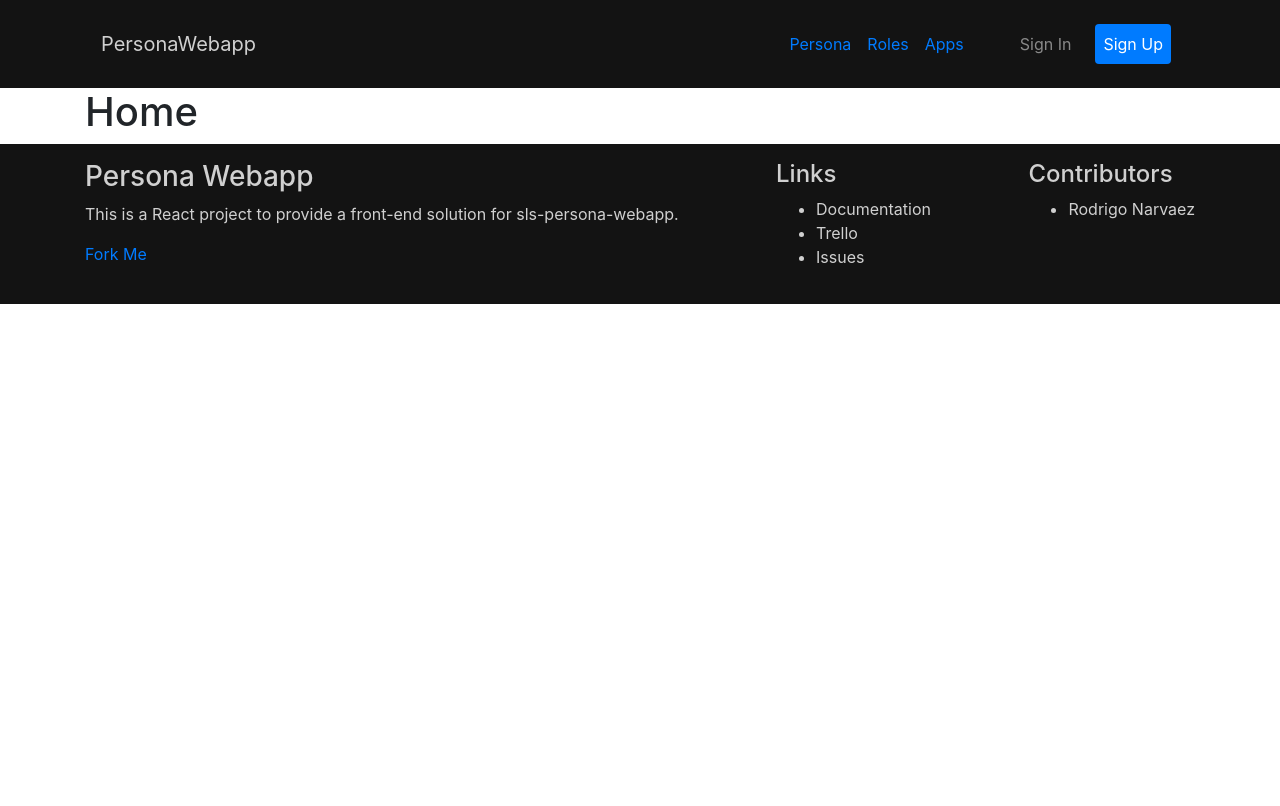
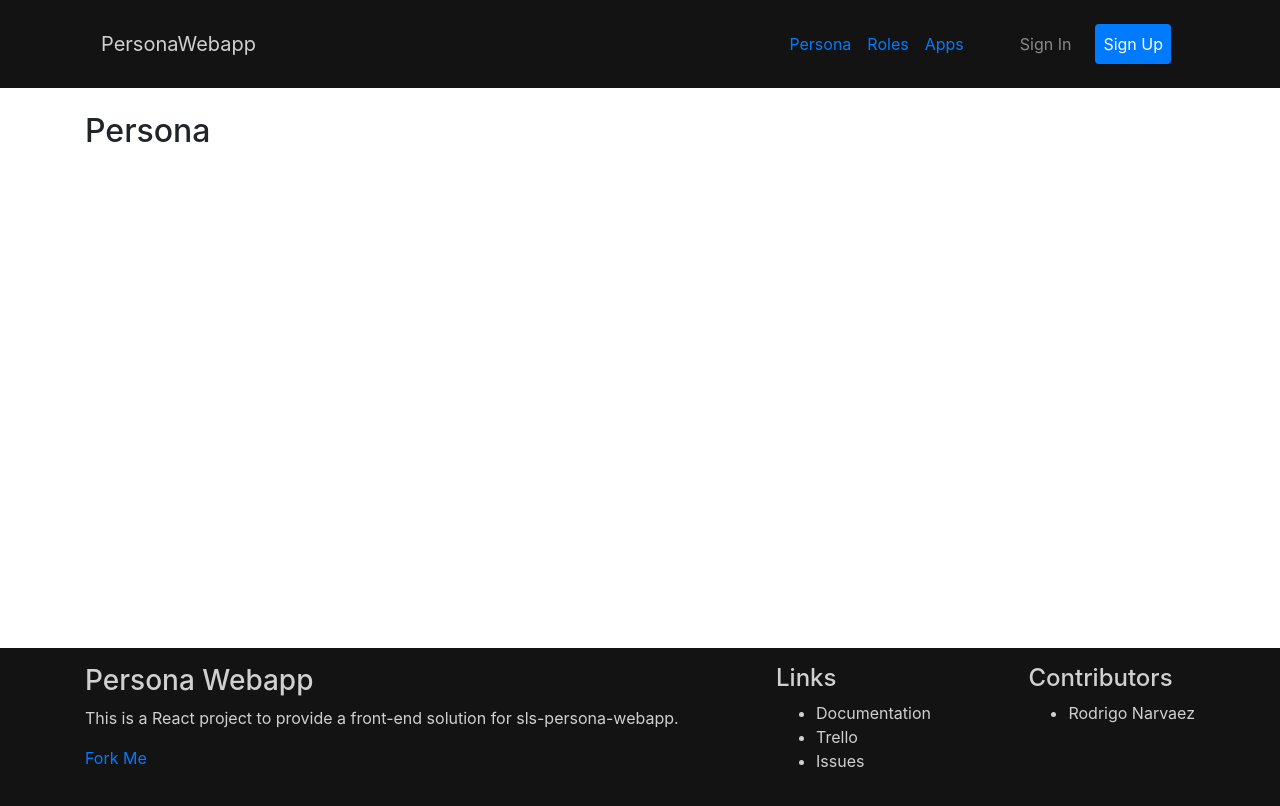
Before and after one commit to rodrigodbarboza/persona-webapp, a React (Create React App) app: page /persona in a window 1280 px wide. Built offline with nearby package versions, Linux system fonts and the light colour scheme.

Commit message:
layout almost done I think

```diff
--- /dev/null
+++ b/src/Persona/PersonaPage.js
@@ -0,0 +1,5 @@
+import React from 'react'
+
+const PersonaPage = () => <h2>Persona</h2>
+
+export default PersonaPage
--- /dev/null
+++ b/src/Persona/index.js
@@ -0,0 +1 @@
+export { default as PersonaPage } from './PersonaPage'
--- a/src/shared/components/Home/index.js
+++ b/src/shared/components/Home/index.js
@@ -1,5 +1,5 @@
 import React from 'react'
 
-const Home = () => <h1> Home</h1>
+const Home = () => <h2> Home</h2>
 
 export default Home
--- /dev/null
+++ b/src/shared/components/MainRouter/MainRouter.css
@@ -0,0 +1,4 @@
+.main-content {
+  min-height: 70vh;
+  padding-top: 1.5em;
+}
--- a/src/shared/components/MainRouter/index.js
+++ b/src/shared/components/MainRouter/index.js
@@ -2,16 +2,22 @@ import React from 'react'
 import { Container } from 'reactstrap'
 import { Switch, Route } from 'react-router'
 import { Home } from 'shared/components'
+import { PersonaPage } from 'Persona'
+
+import './MainRouter.css'
 
 const MainRouter = () => (
-  <Container>
+  <Container className="main-content">
     <Switch>
       <Route exact path="/" component={Home} />
-      <Route path="/persona" component={Home} />
-      <Route path="/roles" component={Home} />
-      <Route path="/apps" component={Home} />
+      <Route path="/persona" component={PersonaPage} />
+      <Route path="/roles" component={tempRoles} />
+      <Route path="/apps" component={tempApps} />
     </Switch>
   </Container>
 )
 
+const tempRoles = () => <h2>Roles</h2>
+const tempApps = () => <h2>Apps</h2>
+
 export default MainRouter
```
